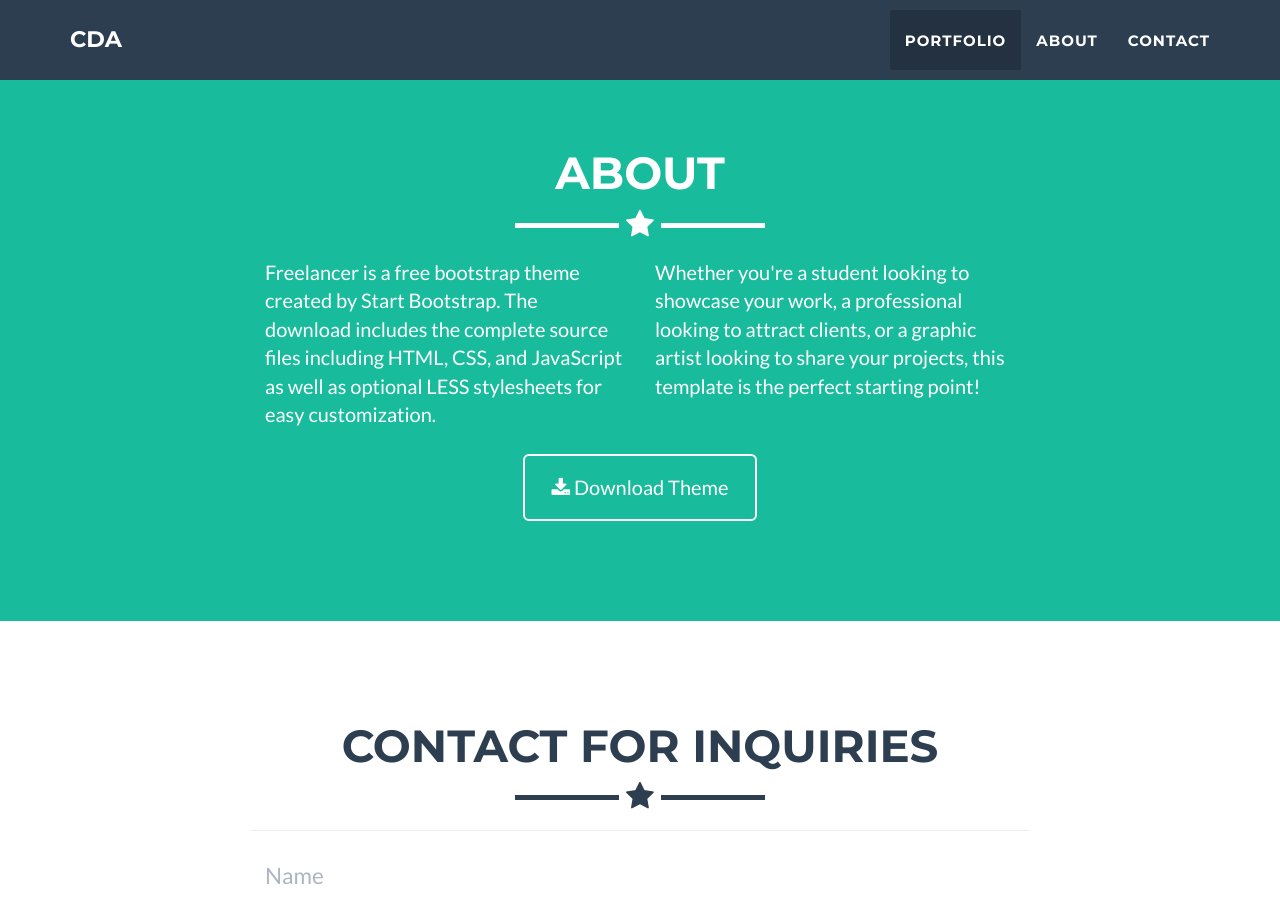
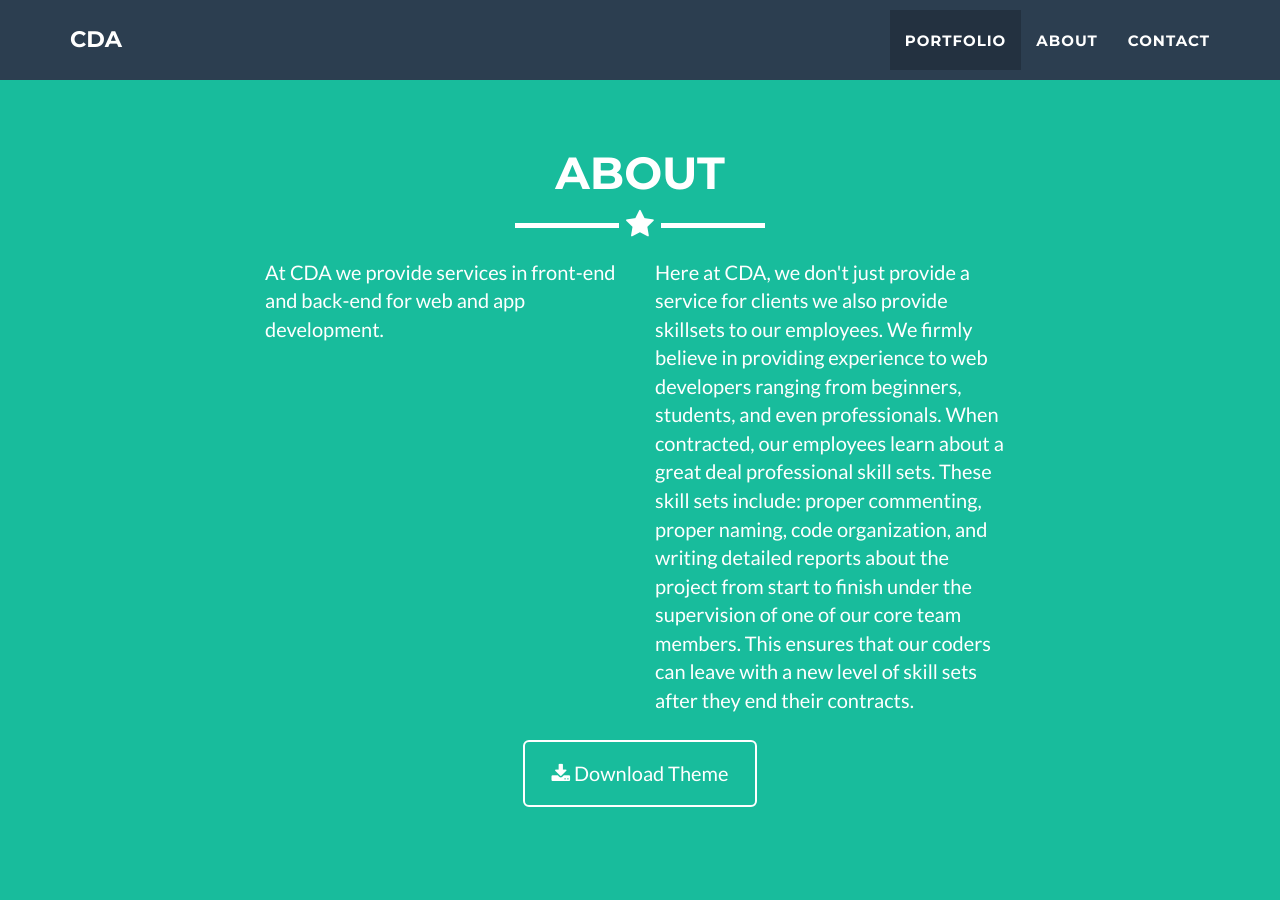
Before and after one commit to CDAwebhost/CDAwebhost, a Jekyll site: the page built from index.html, in a window 1280 px wide and 900 px high, scrolled down 1439 px. Built offline with Jekyll 4.4.1, drawn with Linux system fonts in a browser that asks for light colours.

Commit message:
Update about.html

```diff
--- a/_includes/about.html
+++ b/_includes/about.html
@@ -9,10 +9,10 @@
             </div>
             <div class="row">
                 <div class="col-lg-4 col-lg-offset-2">
-                    <p>Freelancer is a free bootstrap theme created by Start Bootstrap. The download includes the complete source files including HTML, CSS, and JavaScript as well as optional LESS stylesheets for easy customization.</p>
+                    <p>At CDA we provide services in front-end and back-end for web and app development.  </p>
                 </div>
                 <div class="col-lg-4">
-                    <p>Whether you're a student looking to showcase your work, a professional looking to attract clients, or a graphic artist looking to share your projects, this template is the perfect starting point! </p>
+                    <p>Here at CDA, we don't just provide a service for clients we also provide skillsets to our employees. We firmly believe in providing experience to web developers ranging from beginners, students, and even professionals. When contracted, our employees learn about a great deal professional skill sets. These skill sets include: proper commenting, proper naming, code organization, and writing detailed reports about the project from start to finish under the supervision of one of our core team members. This ensures that our coders can leave with a new level of skill sets after they end their contracts. </p>
                 </div>
                 <div class="col-lg-8 col-lg-offset-2 text-center">
                     <a href="#" class="btn btn-lg btn-outline">
```
